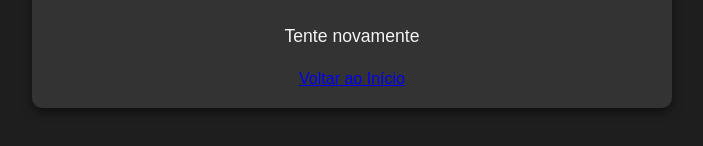
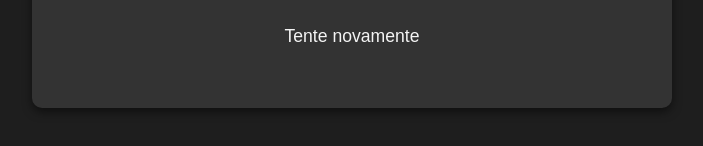
Before and after one commit to Benjamin-Yuji-Suzuki/CC2TA67SeriousGame2, a plain HTML site: page RPG/morte.html in a window 1280 px wide. Shown: the part 422-568 px from the top of the page, without its empty margins (288-991 px from the left). Drawn offline with Linux system fonts and the light colour scheme.

Commit message:
Update styles.css

```diff
--- a/RPG/styles.css
+++ b/RPG/styles.css
@@ -113,3 +113,7 @@ img {
 #restart-game:hover {
     background-color: #45a049;
 }
+
+a{
+    color: transparent;
+}
```
